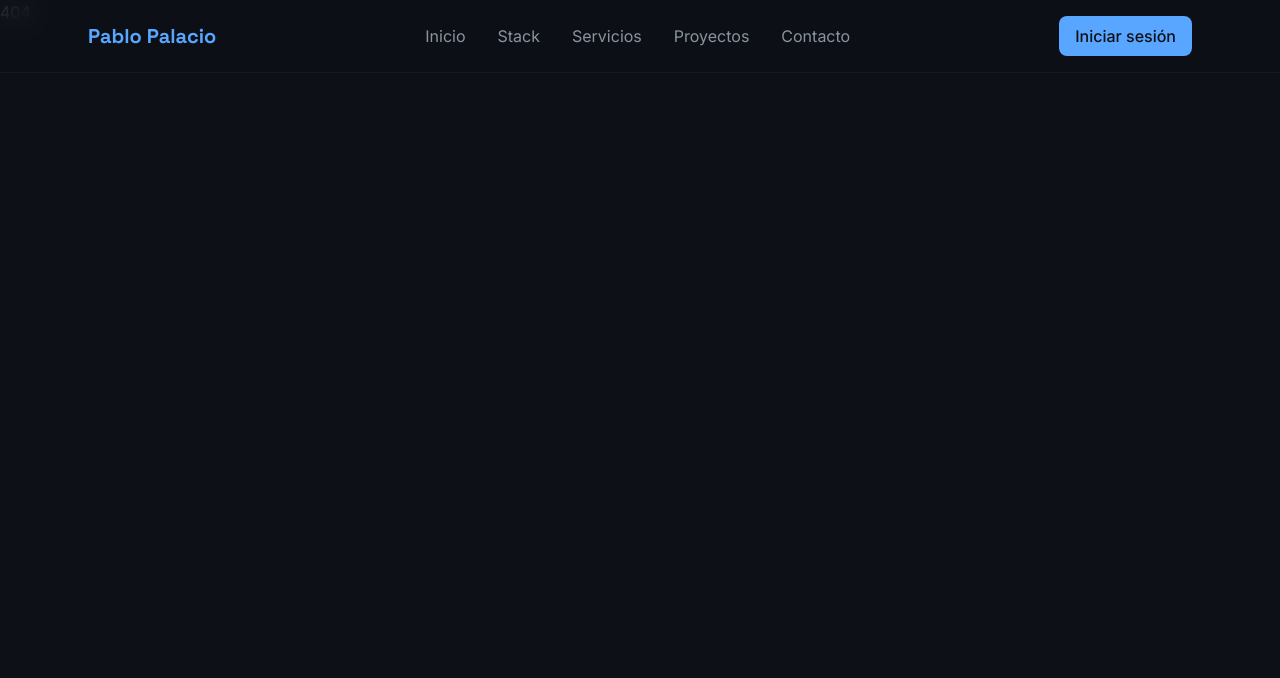
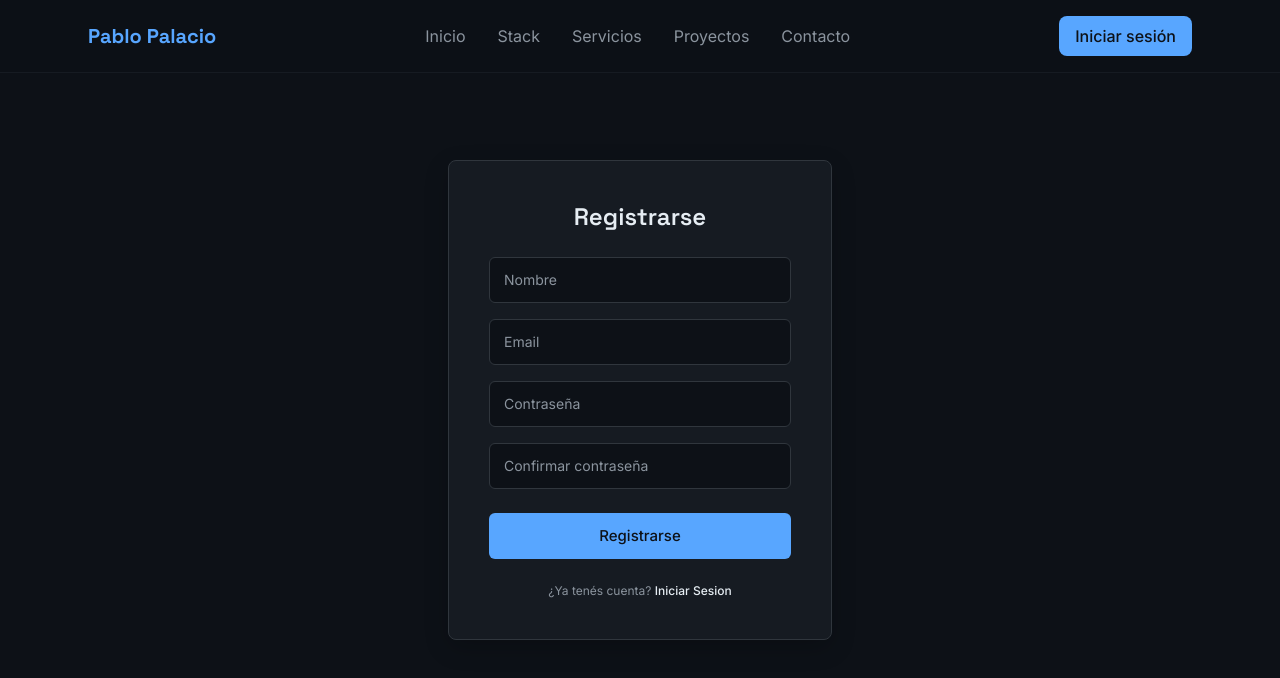
Before and after one commit to kanup09/MiPortfolio, a React (Vite) app: page /registro in a window 1280 px wide. Before the commit this address had no page. Shown: the top 678 px of the page. Built offline with nearby package versions, Linux system fonts and the light colour scheme.

Commit message:
Creacion de la pantalla de Registro

```diff
--- a/src/App.jsx
+++ b/src/App.jsx
@@ -3,6 +3,7 @@ import './App.css';
 import Navbar from './components/Navbar';
 import Home from './pages/Home';
 import Login from './pages/Login';
+import Registro from './pages/Registro';
 
 function App() {
   return (
@@ -11,6 +12,7 @@ function App() {
       <Routes>
         <Route path="/" element={<Home />} />
         <Route path="/login" element={<Login />} />
+        <Route path="/registro" element={<Registro />} />
         <Route path="*" element={<h1>404</h1>} />
       </Routes>
     </>
--- /dev/null
+++ b/src/pages/Registro.jsx
@@ -0,0 +1,161 @@
+import { useState } from 'react';
+import { useNavigate, Link} from 'react-router-dom';
+import { registroSchema } from '../schemas/registroSchema';
+
+
+function Registro() {
+  // Inicializamos useNavigate al principio del componente
+    const navigate = useNavigate();
+
+    const [nombre, setNombre] = useState('');
+    const [email, setEmail] = useState('');
+    const [password, setPassword] = useState('');
+    const [confirmar, setConfirmar] = useState('');
+    const [errores, setErrores] = useState({});
+    const [apiError, setApiError] = useState('');
+    const [loading, setLoading] = useState(false);
+
+    const handleSubmit = async (e) => {
+        e.preventDefault();
+
+        setErrores({});
+        setApiError('');
+
+        const resultado = registroSchema.safeParse({nombre, email, password, confirmar});
+
+        if (!resultado.success) {
+            const erroresFormateados = {};
+            resultado.error.issues.forEach(issue => {
+            // Solo asignamos si el campo todavía no tiene un error registrado
+            if (!erroresFormateados[issue.path[0]]) {
+                erroresFormateados[issue.path[0]] = issue.message;
+            }
+
+            });
+            setErrores(erroresFormateados);
+            return;
+        }
+
+        setLoading(true);
+
+        try {
+            const {confirmar:_ , ...datosParaEnviar} = resultado.data;
+
+            const res = await fetch('http://localhost:3000/api/registro', {
+                method: 'POST',
+                headers: { 'Content-Type': 'application/json' },
+                body: JSON.stringify( datosParaEnviar )
+            });
+
+            const data = await res.json();
+
+        // data.error responde { error: "..." } del backend
+            if (!res.ok) {
+                setApiError(data.error || "Ocurrió un error al registrarse");
+                return;
+            }
+
+            navigate('/login');
+
+        } catch {
+        } finally {
+            setLoading(false);
+        }
+  }
+
+    return (
+        <div className="min-h-screen flex items-center justify-center bg-bg px-4">
+            <div className="bg-surface p-10 rounded-lg w-full max-w-sm border border-border shadow-[0_8px_24px_rgba(0,0,0,0.2)]">
+                <h2 className="font-heading text-text text-center text-2xl font-semibold mb-6">
+                Registrarse
+                </h2>
+
+                {apiError && (
+                <div className="bg-danger/20 border border-danger text-danger text-sm p-3 rounded-md mb-4 text-center">
+                    {apiError}
+                </div>
+                )}
+
+                <form className="flex flex-col gap-4" noValidate onSubmit={handleSubmit}>
+
+                    <div className="flex flex-col gap-1">
+                        <label htmlFor="nombre" className="sr-only">Nombre</label>
+                        <input
+                            id="nombre"
+                            name="nombre"
+                            type="text"
+                            autoComplete="name"
+                            placeholder="Nombre"
+                            value={nombre}
+                            onChange={(e) => setNombre(e.target.value)}
+                            className="bg-bg border border-border text-text placeholder-muted px-3.5 py-3 rounded-md text-sm outline-none transition-colors focus:border-primary"
+                        />
+                        {errores.nombre && <span className="text-danger text-xs mt-1">{errores.nombre}</span>}
+                    </div>
+
+                    <div className="flex flex-col gap-1">
+                        <label htmlFor="email" className="sr-only">Email</label>
+                        <input
+                            id="email"
+                            name="email"
+                            type="email"
+                            autoComplete="email"
+                            placeholder="Email"
+                            value={email}
+                            onChange={(e) => setEmail(e.target.value)}
+                            className="bg-bg border border-border text-text placeholder-muted px-3.5 py-3 rounded-md text-sm outline-none transition-colors focus:border-primary"
+                        />
+                        {errores.email && <span className="text-danger text-xs mt-1">{errores.email}</span>}
+                    </div>
+
+                    <div className="flex flex-col gap-1">
+                        <label htmlFor="password" className="sr-only">Contraseña</label>
+                        <input
+                            id="password"
+                            name="password"
+                            type="password"
+                            autoComplete="new-password"
+                            placeholder="Contraseña"
+                            value={password}
+                            onChange={(e) => setPassword(e.target.value)}
+                            className="bg-bg border border-border text-text placeholder-muted px-3.5 py-3 rounded-md text-sm outline-none transition-colors focus:border-primary"
+                        />
+                        {errores.password && <span className="text-danger text-xs mt-1">{errores.password}</span>}
+                    </div>
+                    <div className="flex flex-col gap-1">
+                        <label htmlFor="confirmar" className="sr-only">Confirmar contraseña</label>
+                        <input
+                            id="confirmar"
+                            name="confirmar"
+                            type="password"
+                            autoComplete="new-password"
+                            placeholder="Confirmar contraseña"
+                            value={confirmar}
+                            onChange={(e) => setConfirmar(e.target.value)}
+                            className="bg-bg border border-border text-text placeholder-muted px-3.5 py-3 rounded-md text-sm outline-none transition-colors focus:border-primary"
+                        />
+                        {errores.confirmar && <span className="text-danger text-xs mt-1">{errores.confirmar}</span>}
+                    </div>
+                    <button
+                        type="submit"
+                        disabled={loading}
+                        className="bg-primary text-bg px-3 py-3 rounded-md font-medium text-[15px] mt-2 hover:opacity-90 transition-opacity disabled:opacity-50 disabled:cursor-not-allowed"
+                    >
+                        {loading ? 'Creando cuenta...' : 'Registrarse'}
+                    </button>
+                </form>
+                <p className="text-center text-muted text-xs mt-6">
+                ¿Ya tenés cuenta?{' '}
+                <Link
+                    to="/login"
+                    className="text-text font-medium hover:text-primary hover:underline transition-colors"
+                >
+                    Iniciar Sesion
+                </Link>
+                </p>
+            </div>
+        </div>
+    );
+}
+
+export default Registro;
```
